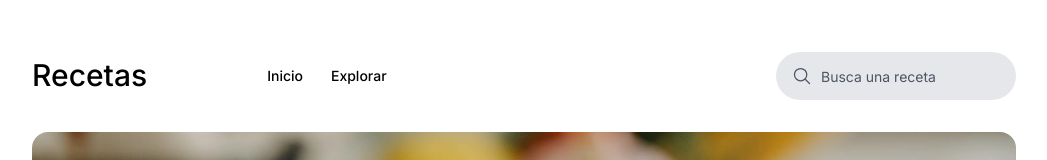
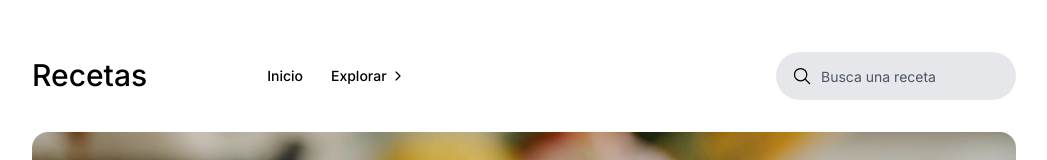
Before and after one commit to FOWMind/recetas, a Next.js app: page / in a window 1280 px wide. Shown: the top 160 px of the page, without its empty margins (116-1163 px from the left). Built offline with nearby package versions, Linux system fonts and the light colour scheme.

Commit message:
feat: arrow icon for LinkList

```diff
--- a/app/components/common/FieldGroup.tsx
+++ b/app/components/common/FieldGroup.tsx
@@ -1,10 +1,10 @@
-import { Field } from "@/components"
+import { Field, Icon } from "@/components"
 import type { RestOfProps } from "@/types"
-import { IconType } from "react-icons"
+import type { IconType } from "react-icons"
 
 interface FieldGroupProps extends RestOfProps {
+  icon?: IconType
   className?: string
-  icon?: IconType
 }
 
 /**
@@ -12,10 +12,9 @@ interface FieldGroupProps extends RestOfProps {
  * @description Props that are not className and icon are passed to the field.
  */
 export const FieldGroup = ({ className = "", icon, ...props }: FieldGroupProps) => {
-  const Icon = icon as React.ElementType
   return (
     <div className={`relative h-12 w-full max-w-60 rounded-full bg-gray-200 ${className}`}>
-      <Icon size={20} className="absolute left-4 top-2/4 size-5 -translate-y-2/4 text-gray-600" />
+      {icon && <Icon icon={icon} className="absolute left-4 top-2/4 size-5 -translate-y-2/4 text-gray-600" />}
       <Field className="h-full bg-transparent pl-11" {...props} />
     </div>
   )
--- /dev/null
+++ b/app/components/common/Icon.tsx
@@ -0,0 +1,18 @@
+import type { RestOfProps } from "@/types"
+import { IconType } from "react-icons"
+
+/*
+  Note:
+  In case the icon prop is optional, create an
+  alias as a React ElementType in the component.
+  Example:
+  Icon = icon as React.ElementType
+*/
+interface IconProps extends RestOfProps {
+  icon: IconType
+  className?: string
+}
+
+export const Icon = ({ icon: Icon, className = "", ...props }: IconProps) => {
+  return <Icon className={`inline-block align-middle text-inherit ${className}`} {...props} />
+}
--- a/app/components/common/LinkList.tsx
+++ b/app/components/common/LinkList.tsx
@@ -1,5 +1,6 @@
-import { Link, Submenu } from "@/components"
+import { Icon, Link, Submenu } from "@/components"
 import type { LinkProps, MappableChildren } from "@/types"
+import { IoIosArrowForward } from "react-icons/io"
 
 interface LinkListProps extends Omit<LinkProps, "href"> {
   label: string
@@ -13,8 +14,9 @@ export const LinkList = ({ label, as, href = "#", className = "", children, ...p
   return (
     <>
       <Link as="span" href="#" className={`hover:show-submenu relative ${!as && "!p-0"} ${className}`} {...props}>
-        <As href={!as ? href : null} className="block w-full">
+        <As href={!as ? href : null} className="flex w-full items-center justify-between gap-1">
           {label}
+          <Icon icon={IoIosArrowForward} />
         </As>
         <Submenu className="hidden-submenu submenu-transition absolute bottom-0 left-0">{children}</Submenu>
       </Link>
--- a/app/components/common/index.ts
+++ b/app/components/common/index.ts
@@ -2,6 +2,7 @@ export * from "./Button"
 export * from "./Field"
 export * from "./FieldGroup"
 export * from "./Headline"
+export * from "./Icon"
 export * from "./Link"
 export * from "./LinkList"
 export * from "./Logo"
```
